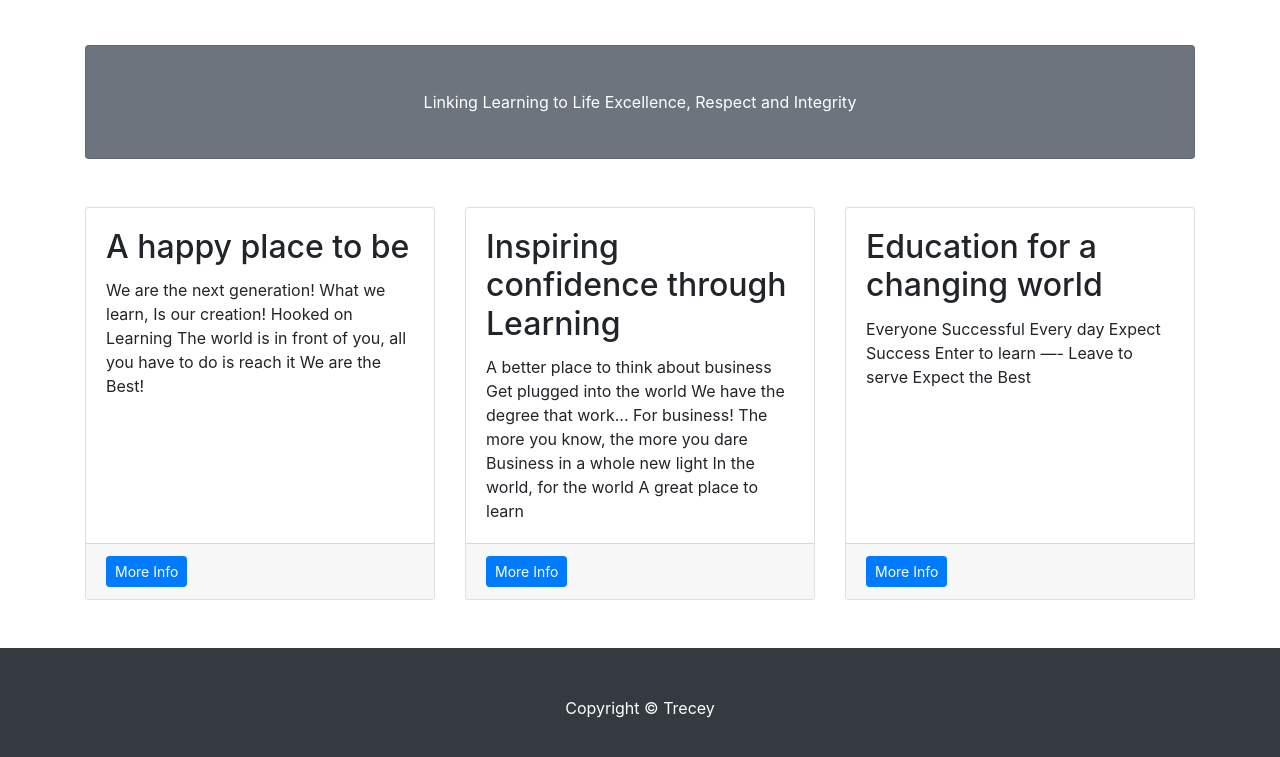
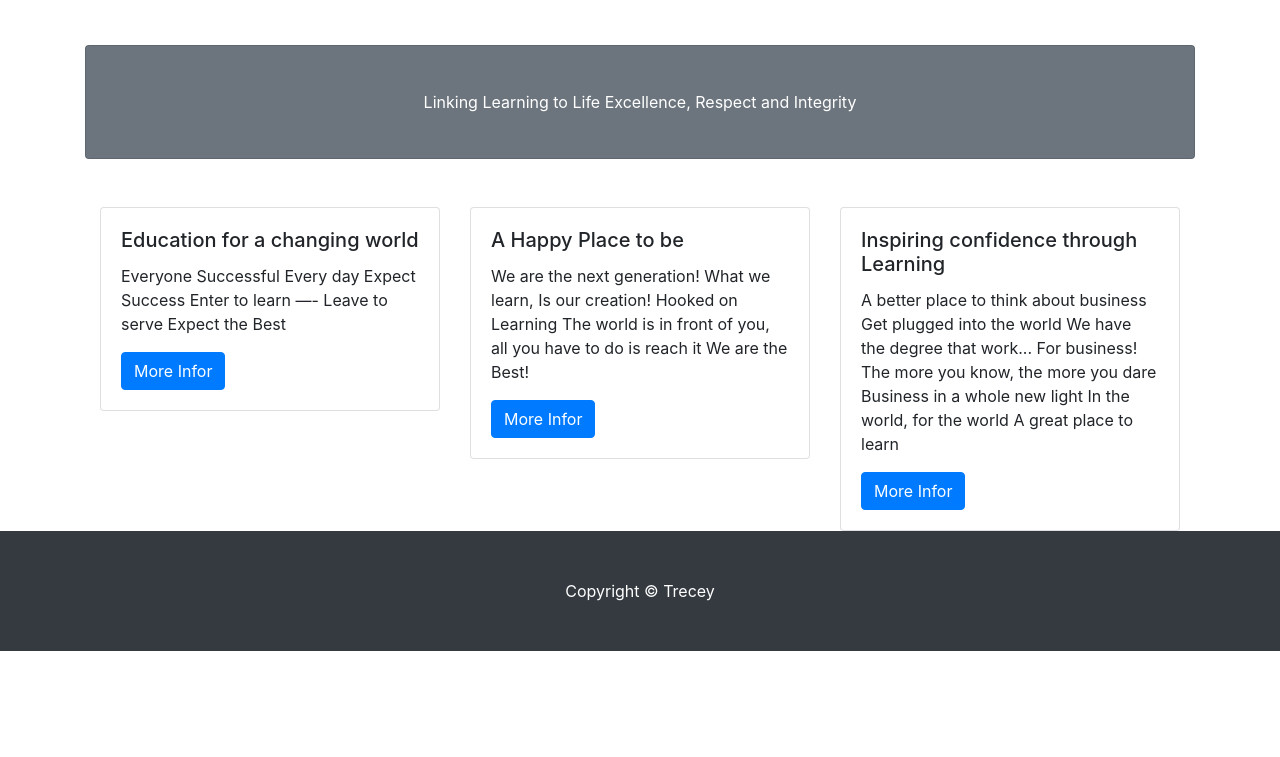
Before and after one commit to Trecey/bootstrapExercise, a plain HTML site: page index.html in a window 1280 px wide. Shown: the part 401-1158 px from the top of the page. After the commit the page ends 1052 px from the top, so only its background shows below. Drawn offline with nearby package versions, Linux system fonts and the light colour scheme.

Commit message:
Update index.html

```diff
--- a/index.html
+++ b/index.html
@@ -100,11 +100,27 @@
         </div>
 
         <!-- Content Row -->
+       <div class="container">
           <div class="row">
-            <div class="col-md-4 mb-5">
-                <div class="card h-100">
+            <div class="col-sm-4">
+              <div class="card">
                 <div class="card-body">
-                        <h2 class="card-title">A happy place to be</h2>
+                  <h5 class="card-title">Education for a changing world</h5>
+                  <p class="card-text">Everyone Successful Every day
+
+                            Expect Success
+
+                            Enter to learn —- Leave to serve
+
+                            Expect the Best</p>
+                  <a href="#" class="btn btn-primary">More Infor</a>
+                </div>
+              </div>
+            </div>
+            <div class="col-sm-4">
+              <div class="card">
+                <div class="card-body">
+                  <h5 class="card-title">A Happy Place to be</h5>
                   <p class="card-text">We are the next generation! What we learn, Is our creation!
 
                             Hooked on Learning
@@ -112,19 +128,15 @@
                             The world is in front of you, all you have to do is reach it
 
                             We are the Best!</p>
-                    </div>
-                    <div class="card-footer">
-                        <a href="#" class="btn btn-primary btn-sm">More Info</a>
+                  <a href="#" class="btn btn-primary">More Infor</a>
                 </div>
               </div>
             </div>
-            <!-- /.col-md-4 -->
-            <div class="col-md-4 mb-5">
-                <div class="card h-100">
+            <div class="col-sm-4">
+              <div class="card">
                 <div class="card-body">
-                        <h2 class="card-title">Inspiring confidence through Learning</h2>
-                        <p class="card-text">
-                            A better place to think about business
+                  <h5 class="card-title">Inspiring confidence through Learning</h5>
+                  <p class="card-text">  A better place to think about business
 
                             Get plugged into the world
 
@@ -137,35 +149,12 @@
                             In the world, for the world
 
                             A great place to learn</p>
-                    </div>
-                    <div class="card-footer">
-                        <a href="#" class="btn btn-primary btn-sm">More Info</a>
+                  <a href="#" class="btn btn-primary">More Infor</a>
                 </div>
               </div>
             </div>
-            <!-- /.col-md-4 -->
-            <div class="col-md-4 mb-5">
-                <div class="card h-100">
-                    <div class="card-body">
-                        <h2 class="card-title">Education for a changing world</h2>
-                        <p class="card-text">Everyone Successful Every day
-
-                            Expect Success
-
-                            Enter to learn —- Leave to serve
-
-                            Expect the Best</p>
-                    </div>
-                    <div class="card-footer">
-                        <a href="#" class="btn btn-primary btn-sm">More Info</a>
           </div>
         </div>
-            </div>
-            <!-- /.col-md-4 -->
-
-        </div>
-        <!-- /.row -->
-
       </div>
 
 
```
Lines whose indentation alone changed are shown as unchanged.
